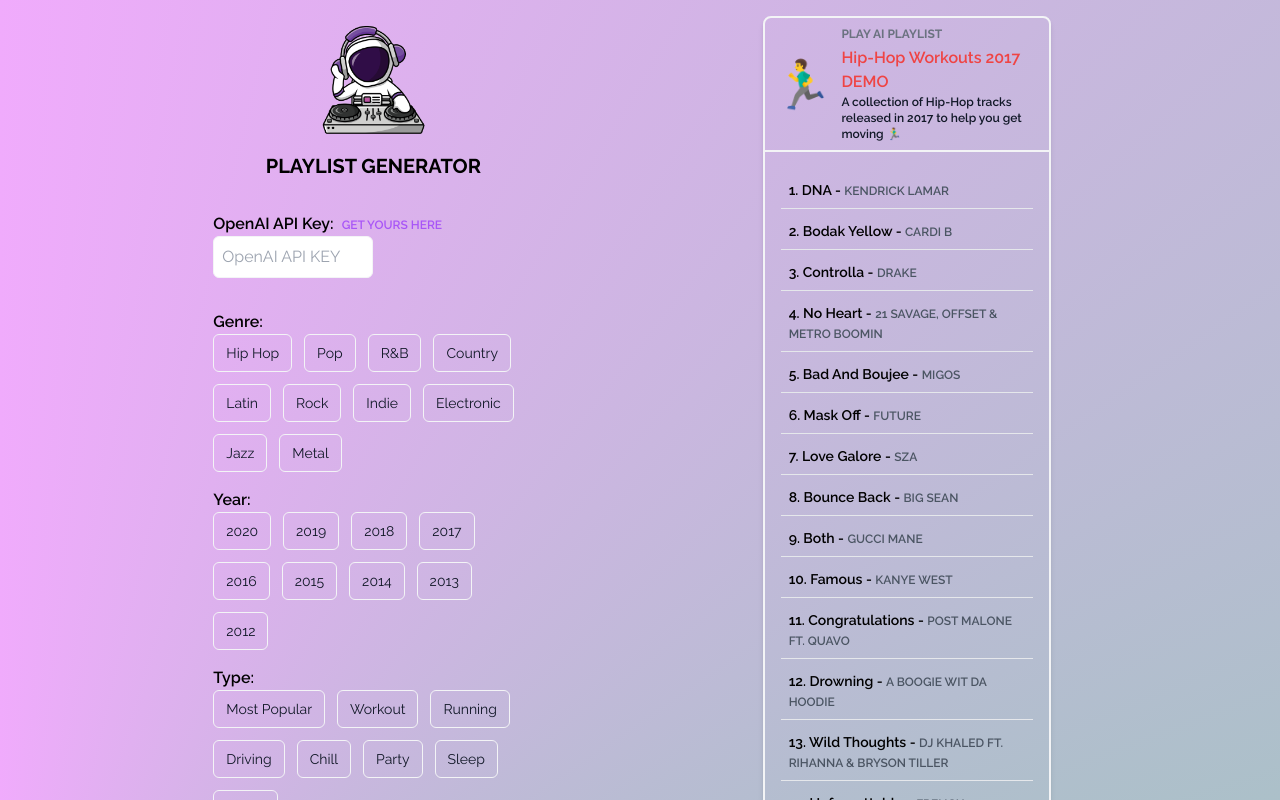
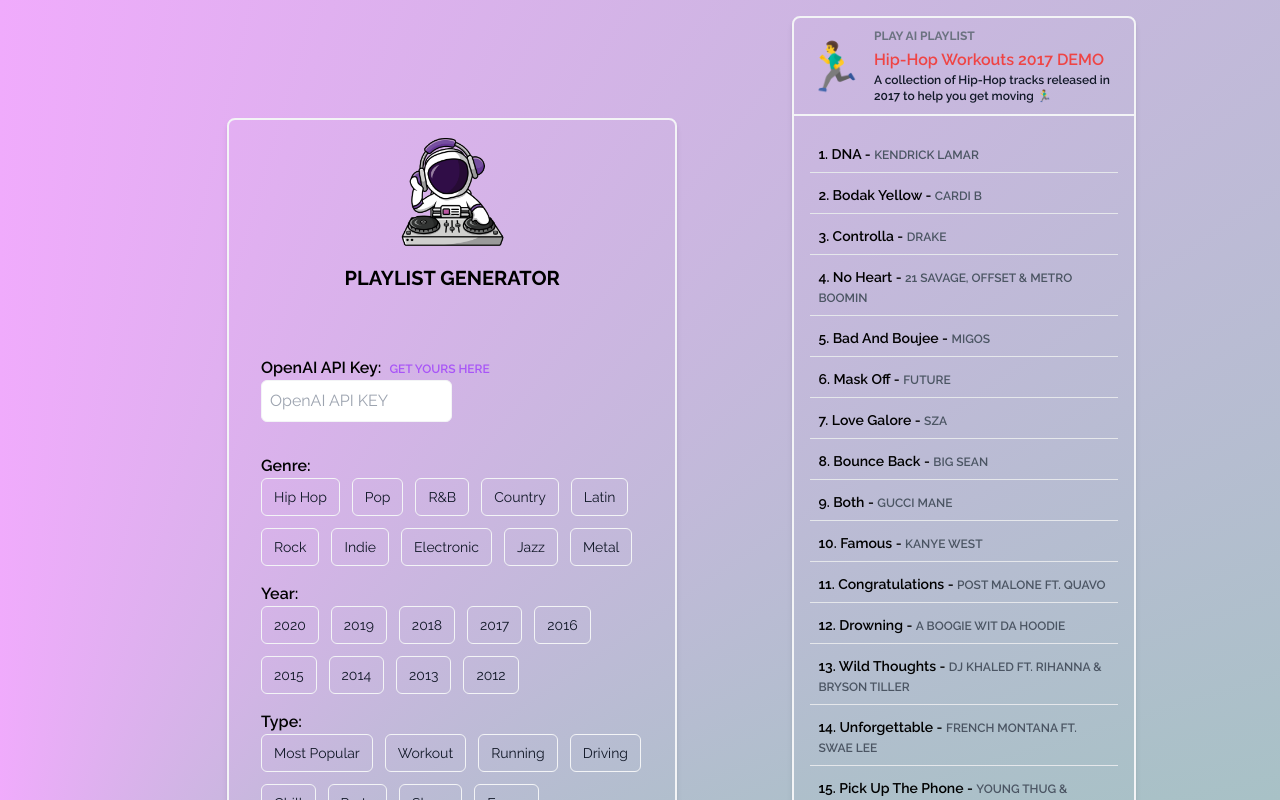
Before and after one commit to anthonybuncio/chatgpt-dj, a Next.js app: page / in a window 1280 px wide. Shown: the top 800 px of the page. Built offline with nearby package versions, Linux system fonts and the light colour scheme.

Commit message:
Styling changes

```diff
--- a/components/AiPlaylist.tsx
+++ b/components/AiPlaylist.tsx
@@ -16,8 +16,8 @@
     );
   }
   return (
-    <div className=" w-full h-full m-2 px-4">
-      <div className="flex w-full shadow-md rounded-lg overflow-hidden mx-auto border-2 border-gray-100">
+    <div className="w-full h-full m-2 px-4">
+      <div className="flex min-w-3/4 max-w-fit shadow-md rounded-lg overflow-hidden mx-auto border-2 border-gray-100">
         <div className="flex flex-col w-full">
           <div className="flex flex-row items-center p-2 border-b-2 border-gray-100">
             <div className="w-20 h-20 text-5xl flex justify-center items-center">
--- a/pages/index.tsx
+++ b/pages/index.tsx
@@ -190,12 +190,18 @@
   return (
     <>
       <div className="flex flex-col min-h-screen items-center justify-start ">
-        <div className=" flex flex-row w-full h-full justify-evenly py-2">
-          <div className="flex flex-col items-center w-1/4 ">
-            <img className="w-36 h-36" src="logo.png" alt="Workflow" />
-            <span className="mb-8 uppercase text-xl font-extrabold">
+        <div className=" flex flex-row w-4/5 h-full justify-center items-center py-2">
+          <div className=" h-full m-2 px-4">
+            <div className="flex flex-col w-3/4 shadow-md rounded-lg overflow-hidden mx-auto border-2 border-gray-100">
+              <img
+                className="w-36 h-36 mx-auto"
+                src="logo.png"
+                alt="Workflow"
+              />
+              <span className="mb-8 uppercase text-xl font-extrabold text-center">
                 Playlist Generator
               </span>
+              <div className=" flex flex-row w-full h-full justify-evenly p-8">
                 <form onSubmit={handleForm}>
                   <span className="py-2 text-med font-semibold">
                     OpenAI API Key:
@@ -1068,7 +1074,9 @@
                   </button>
                 </form>
               </div>
-          <div className=" flex flex-col items-center w-1/4">
+            </div>
+          </div>
+          <div className=" flex flex-col items-center w-1/2">
             <AiPlaylist
               playlistData={gptResponse ? gptResponse : playlistData}
             />
```
Also changed, not shown: components/Skeleton.tsx (added). Lines whose indentation alone changed are shown as unchanged.
